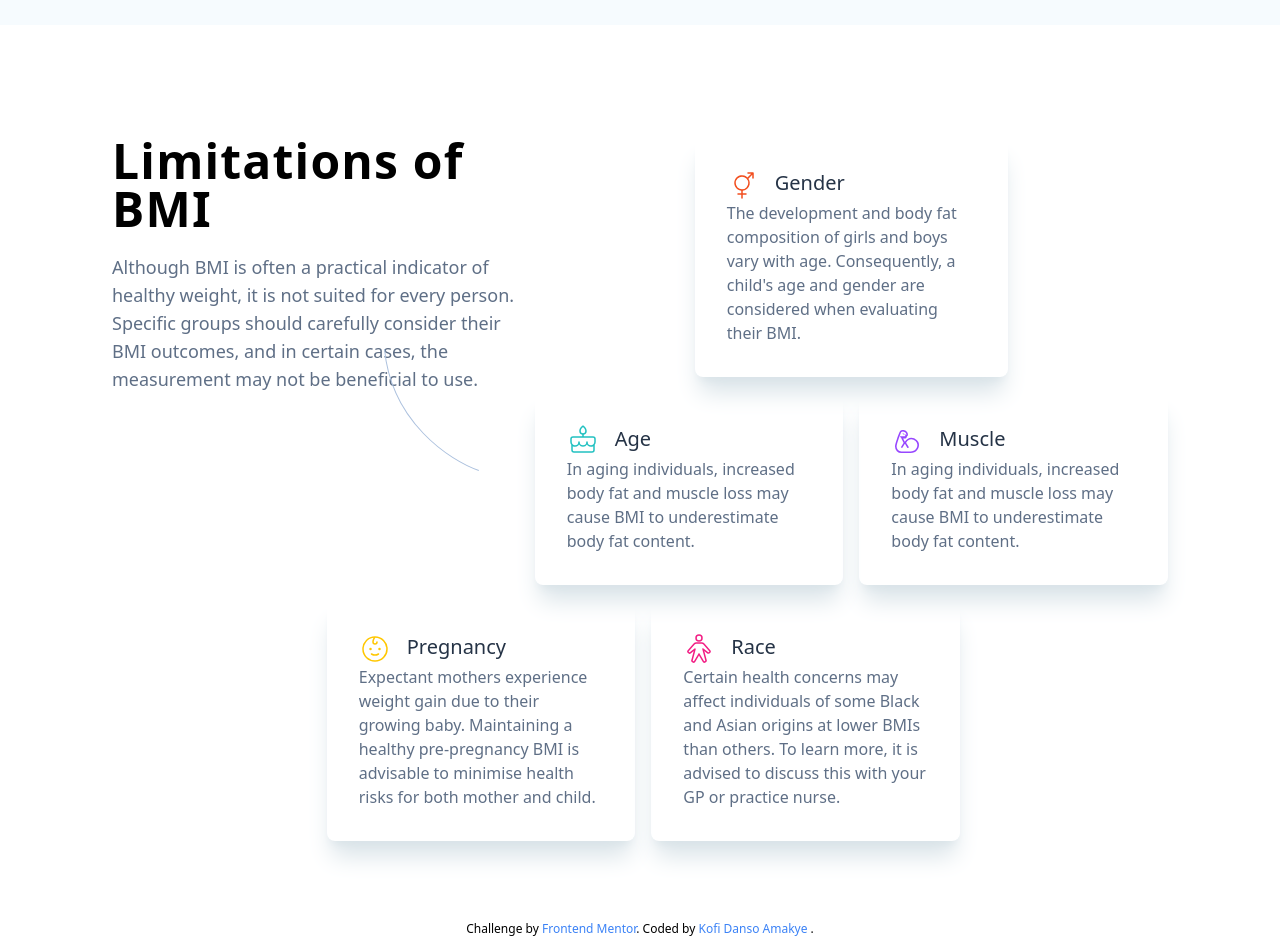
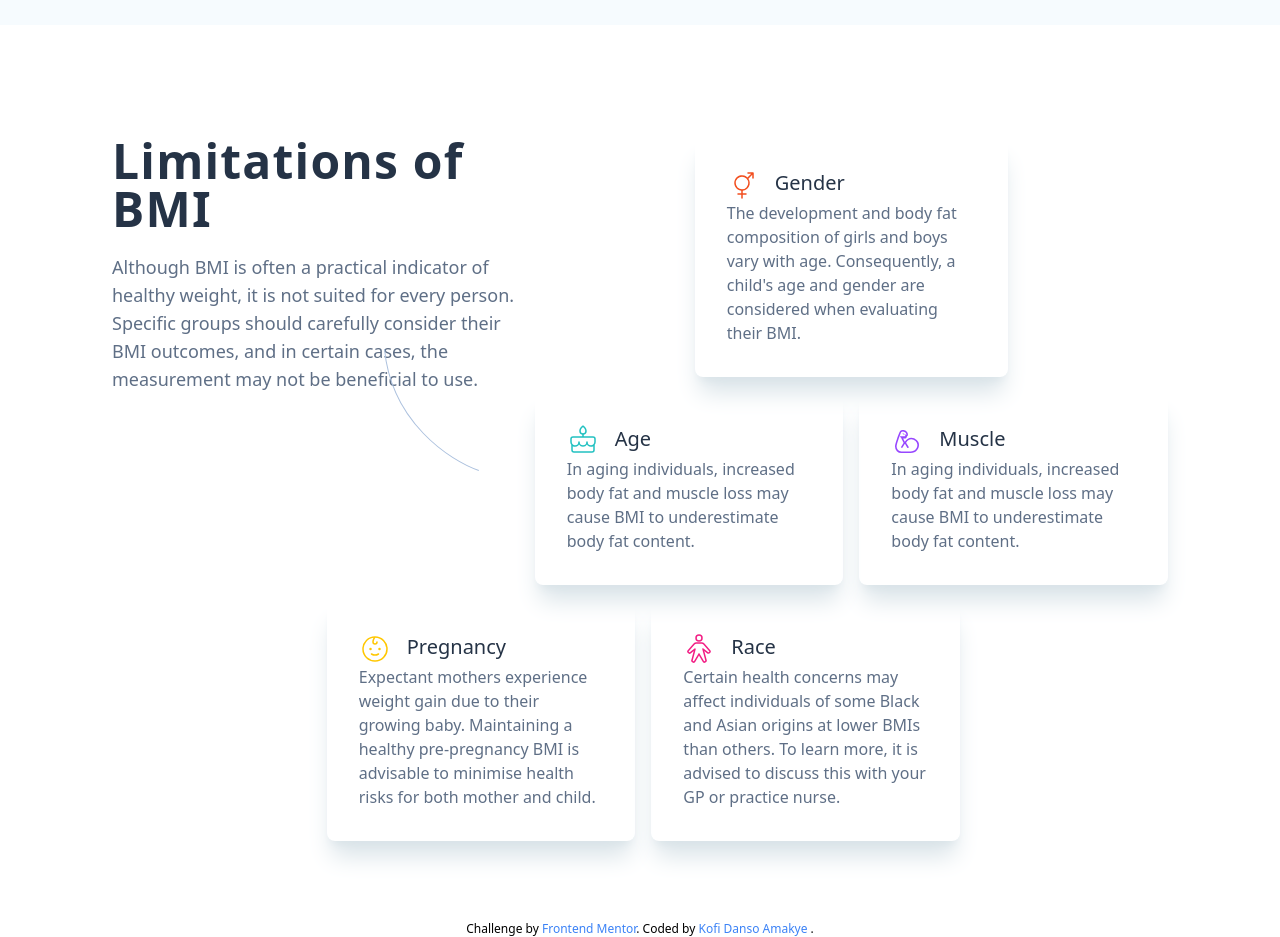
Before and after one commit to Kofiastro/Bmi-Calculator, a website: page index.html in a window 1280 px wide. Shown: the part 1640-2577 px from the top of the page. Drawn offline with Linux system fonts and the light colour scheme.

```diff
--- a/index.html
+++ b/index.html
@@ -204,7 +204,7 @@
       <!--Limitation_Section-->
       <div class="flex px-8 flex-col my-20 lg:flex-row lg:mx-20 ">
         <div class="text-center space-y-5 md:flex md:flex-col md:pb-12 lg:text-left  ">
-          <h1 class="font-semibold text-2xl md:text-4xl md:tracking-wide lg:text-5xl  ">
+          <h1 class=" text-GunMetal font-semibold text-2xl md:text-5xl md:tracking-wide ">
             Limitations of BMI
           </h1>
           <P class="text-DarkBlue lg:text-lg">
```
Also changed, not shown: css/style.css.
